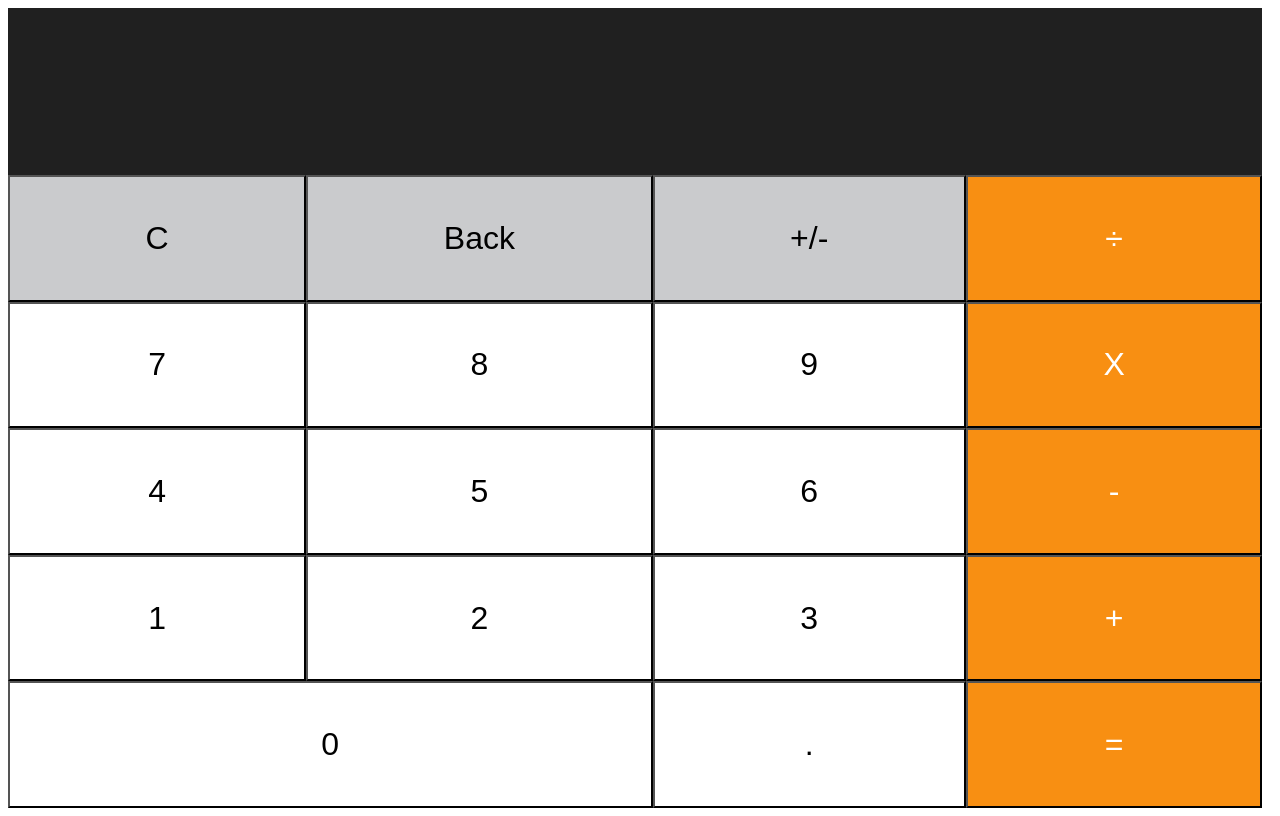
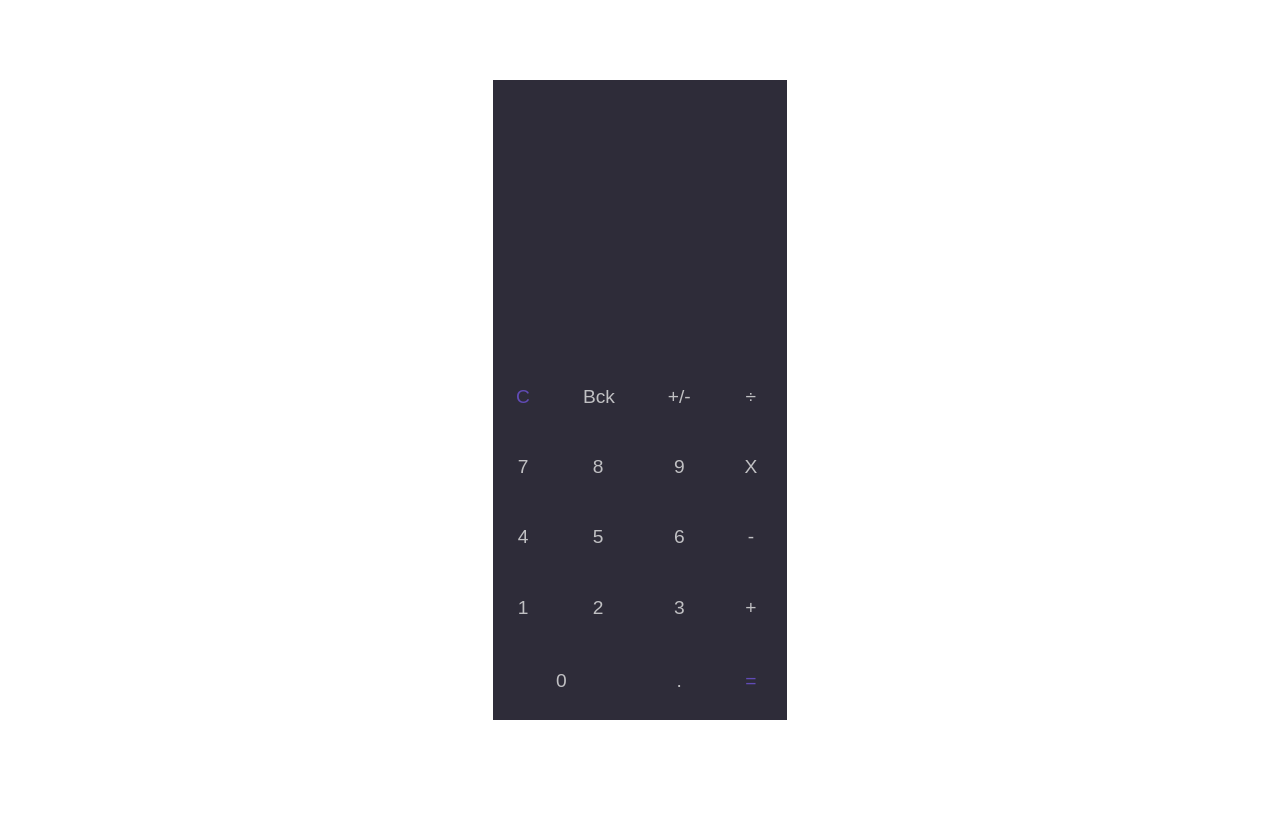
Before and after one commit to jloizou/Calculator, a plain HTML site: page index.html in a window 1280 px wide. Drawn offline with Linux system fonts and the light colour scheme; some packages are replaced by stand-ins of ours.

Commit message:
fully finished!

```diff
--- a/index.html
+++ b/index.html
@@ -12,7 +12,7 @@
     </div>
     <button type="button" id="btnc" class="topLeftBtn">C</button>
     <button type="button" id="btnpm" class="topLeftBtn">+/-</button>
-    <button type="button" id="btndel" class="topLeftBtn">Back</button>
+    <button type="button" id="btndel" class="topLeftBtn">Bck</button>
     <button type="button" id="btndiv" class="rightOrangeBtn" onclick=checkBeforeDisplayChange(this) data-value="/">÷</button>
     <button type="button" id="btnx" class="rightOrangeBtn" onclick=checkBeforeDisplayChange(this) data-value="*">X</button>
     <button type="button" id="btn7" onclick=displayChange(7)>7</button>
--- a/styles.css
+++ b/styles.css
@@ -1,6 +1,15 @@
+*{
+    font-family: 'Noto Sans JP', sans-serif;
+
+}
+body{
+    display: flex;
+    justify-content: center;
+    align-items: center;
+}
 #calculator{
-    height: 100vh;
-    width: 98vw;
+    height: 80vh;
+    width: 23vw;
     display: grid;
     grid-template-areas: "display display display display"
     "display display display display"
@@ -10,43 +19,55 @@
     "btn1 btn2 btn3 btnpl"
     "btn0 btn0 btndot btneq"
     ;
+    background-color: #2e2c39;
 
 }
 #display{
     position: relative;
     grid-area: display;
-    background-color: #202020;
-    color: #8b8b8b;
+    /* background-color: #202020;  */
+    color: #f2f2f2;
+    /* font-weight: 100; */
+    padding-bottom: 70%;
 }
 #displayText{
+    margin-right: 10%;
     position: absolute;
     bottom: 0px;
     right: 0px;
     font-size: 4.2rem;
-    color: white;
 }
 button{
-    font-size: 2rem;
-    background-color: #ffffff;
+    border-radius: 100%;
+    width: 50%;
+    margin: 5%;
+    margin-left: 20%;
+    font-size: 1.2rem;
+    background-color: transparent;
+    background-repeat: no-repeat;
+    border: none;
+    color: #c0c0c3;
     cursor: pointer;
-
 }
 button:hover{
-    background-color: rgb(82, 82, 82);
-    color: white;
+    background-color: #bfbfc1;
+    color: #424243;
 }
 #btndel{
     grid-area: btndel;
 }
+
+
 .topLeftBtn{
-    background-color: #cacbcd;
+    /* background-color: #cacbcd; */
 }
 .rightOrangeBtn{
-background-color: #f88f12;
-color: #ffffff;
+/* background-color: #f88f12; */
+/* color: #ffffff; */
 }
 #btnc{
 grid-area: btnc;
+color: #614bb6;
 }
 #btnpm{
     grid-area: btnpm;
@@ -117,5 +138,5 @@ grid-area: btnc;
 }
 #btneq{
     grid-area: btneq;
-
+    color: #614bb6;
 }
```
